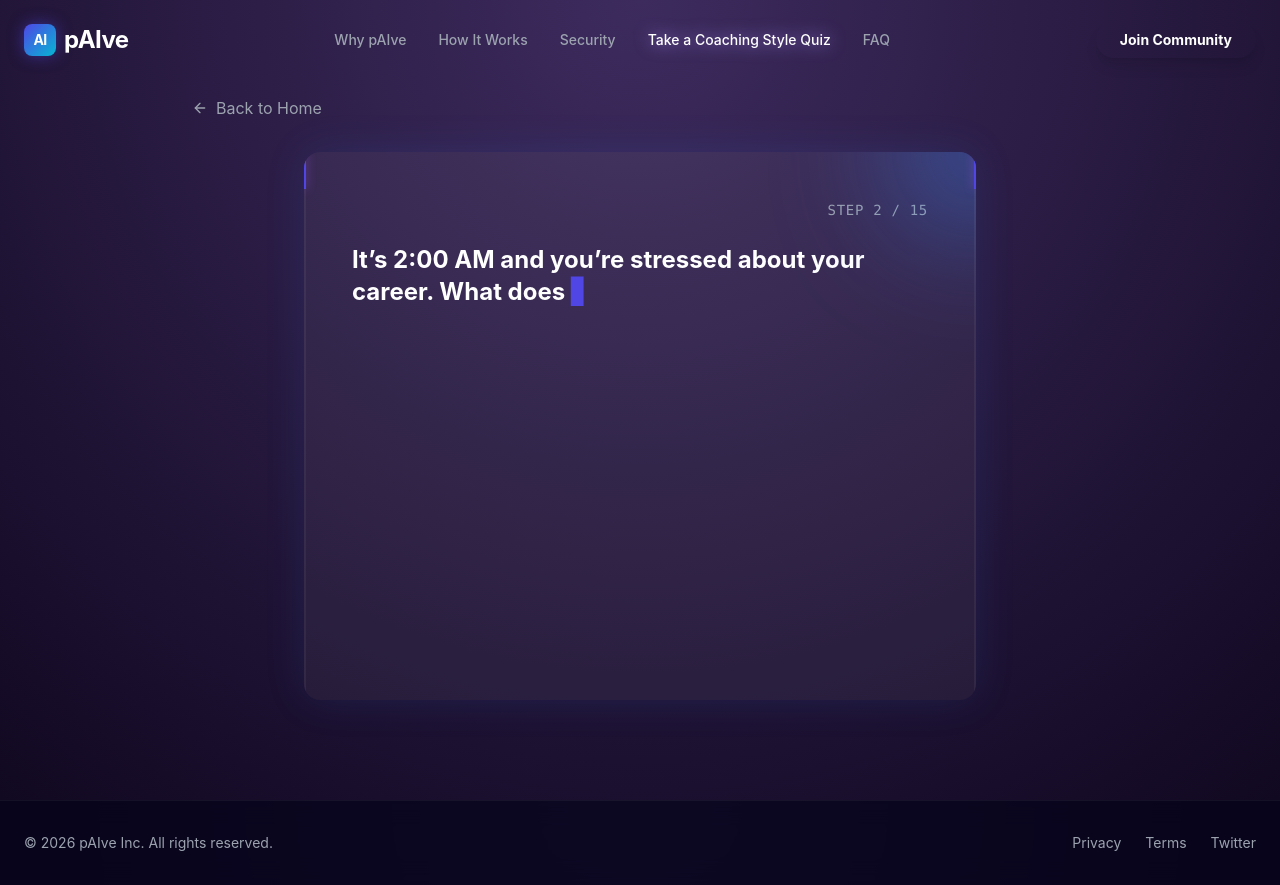
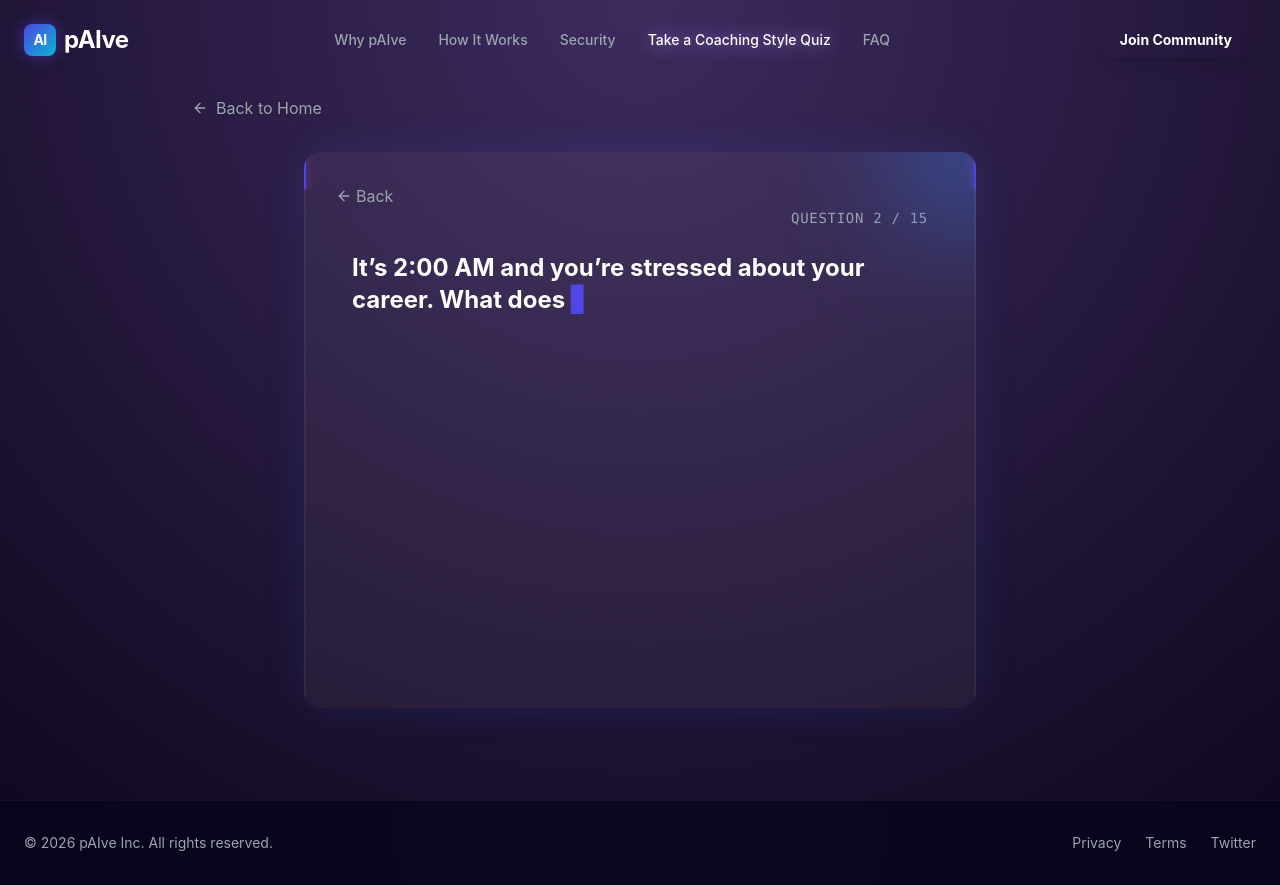
Before and after one commit to joviannesocial-arch/pAIve-landing, a React (Vite) app: page /quiz in a window 1280 px wide. Both pictures are taken after a click on the button "Look for data & market trends". Built offline with nearby package versions, Linux system fonts and the light colour scheme.

Commit message:
Add Back buttons to Survey and Quiz; rename Step to QUESTION

```diff
--- a/src/components/Hero/Hero.jsx
+++ b/src/components/Hero/Hero.jsx
@@ -104,6 +104,12 @@ export const Hero = () => {
         }
     };
 
+    const handleBack = () => {
+        if (step > 0) {
+            setStep(step - 1);
+        }
+    };
+
     return (
         <section id="waitlist-section" className="relative pt-24 pb-20 px-6 min-h-screen flex flex-col items-center justify-center text-center overflow-hidden">
 
@@ -184,6 +190,7 @@ export const Hero = () => {
                                             userData={userData}
                                             setUserData={setUserData}
                                             onNext={handleNext}
+                                            onBack={handleBack}
                                         />
                                     )}
                                 </PriorityMessage>
--- a/src/components/Hero/SurveyStack.jsx
+++ b/src/components/Hero/SurveyStack.jsx
@@ -1,5 +1,5 @@
 import { motion, AnimatePresence } from 'framer-motion';
-import { Check, ArrowRight } from 'lucide-react';
+import { Check, ArrowRight, ArrowLeft } from 'lucide-react';
 
 /**
  * SurveyStack Component
@@ -14,8 +14,9 @@ import { Check, ArrowRight } from 'lucide-react';
  * @param {Object} props.userData - Unified state object
  * @param {Function} props.setUserData - State setter
  * @param {Function} props.onNext - Handler for next/complete
+ * @param {Function} props.onBack - Handler for back navigation
  */
-export const SurveyStack = ({ questions, step, userData, setUserData, onNext }) => {
+export const SurveyStack = ({ questions, step, userData, setUserData, onNext, onBack }) => {
     const currentQuestion = questions[step];
 
     // Data Access Helpers
@@ -53,10 +54,19 @@ export const SurveyStack = ({ questions, step, userData, setUserData, onNext })
     };
 
     return (
-        <div className="space-y-6 w-full">
-            <div className="flex items-center justify-between text-xs text-gray-500 font-mono mb-2">
-                <span>QUESTION {step + 1} OF {questions.length}</span>
-                <span className="text-brand-indigo">{Math.round(((step) / questions.length) * 100)}% COMPLETE</span>
+        <div className="space-y-6 w-full relative">
+            <div className={`flex items-center justify-between text-xs text-gray-500 font-mono mb-2 ${step > 0 ? 'mt-8' : ''}`}>
+                {step > 0 && (
+                    <button
+                        onClick={onBack}
+                        className="absolute top-0 left-0 flex items-center gap-1 text-gray-400 hover:text-white transition-colors"
+                    >
+                        <ArrowLeft className="w-4 h-4" />
+                        <span>Back</span>
+                    </button>
+                )}
+                <span className="ml-auto">QUESTION {step + 1} OF {questions.length}</span>
+                <span className="text-brand-indigo ml-4">{Math.round(((step) / questions.length) * 100)}% COMPLETE</span>
             </div>
 
             <AnimatePresence mode='wait'>
@@ -80,8 +90,8 @@ export const SurveyStack = ({ questions, step, userData, setUserData, onNext })
                                 transition={{ delay: 0.1 + (idx * 0.05) }}
                                 onClick={() => handleAnswerSelect(option)}
                                 className={`w-full text-left px-5 py-3 rounded-lg border transition-all duration-200 text-sm font-medium ${currentSelection === option
-                                        ? 'bg-brand-indigo/20 border-brand-indigo text-white shadow-[0_0_15px_rgba(79,70,229,0.3)]'
-                                        : 'bg-white/5 border-white/10 text-gray-400 hover:bg-white/10 hover:border-white/20 hover:text-gray-200'
+                                    ? 'bg-brand-indigo/20 border-brand-indigo text-white shadow-[0_0_15px_rgba(79,70,229,0.3)]'
+                                    : 'bg-white/5 border-white/10 text-gray-400 hover:bg-white/10 hover:border-white/20 hover:text-gray-200'
                                     }`}
                             >
                                 <div className="flex items-center justify-between">
--- a/src/pages/Quiz.jsx
+++ b/src/pages/Quiz.jsx
@@ -309,8 +309,18 @@ export const Quiz = () => {
                                     />
                                 </div>
 
-                                <div className="text-sm font-mono text-gray-400 mb-6 uppercase tracking-wider text-end">
-                                    Step {currentStep + 1} / {questions.length}
+                                {currentStep > 0 && (
+                                    <button
+                                        onClick={() => setCurrentStep(prev => prev - 1)}
+                                        className="absolute top-8 left-8 flex items-center gap-1 text-gray-400 hover:text-white transition-colors z-20"
+                                    >
+                                        <ArrowLeft className="w-4 h-4" />
+                                        <span>Back</span>
+                                    </button>
+                                )}
+
+                                <div className="text-sm font-mono text-gray-400 mb-6 uppercase tracking-wider text-end mt-2">
+                                    QUESTION {currentStep + 1} / {questions.length}
                                 </div>
 
                                 <h2 className="text-xl md:text-2xl font-bold mb-8 min-h-[80px]">
```
